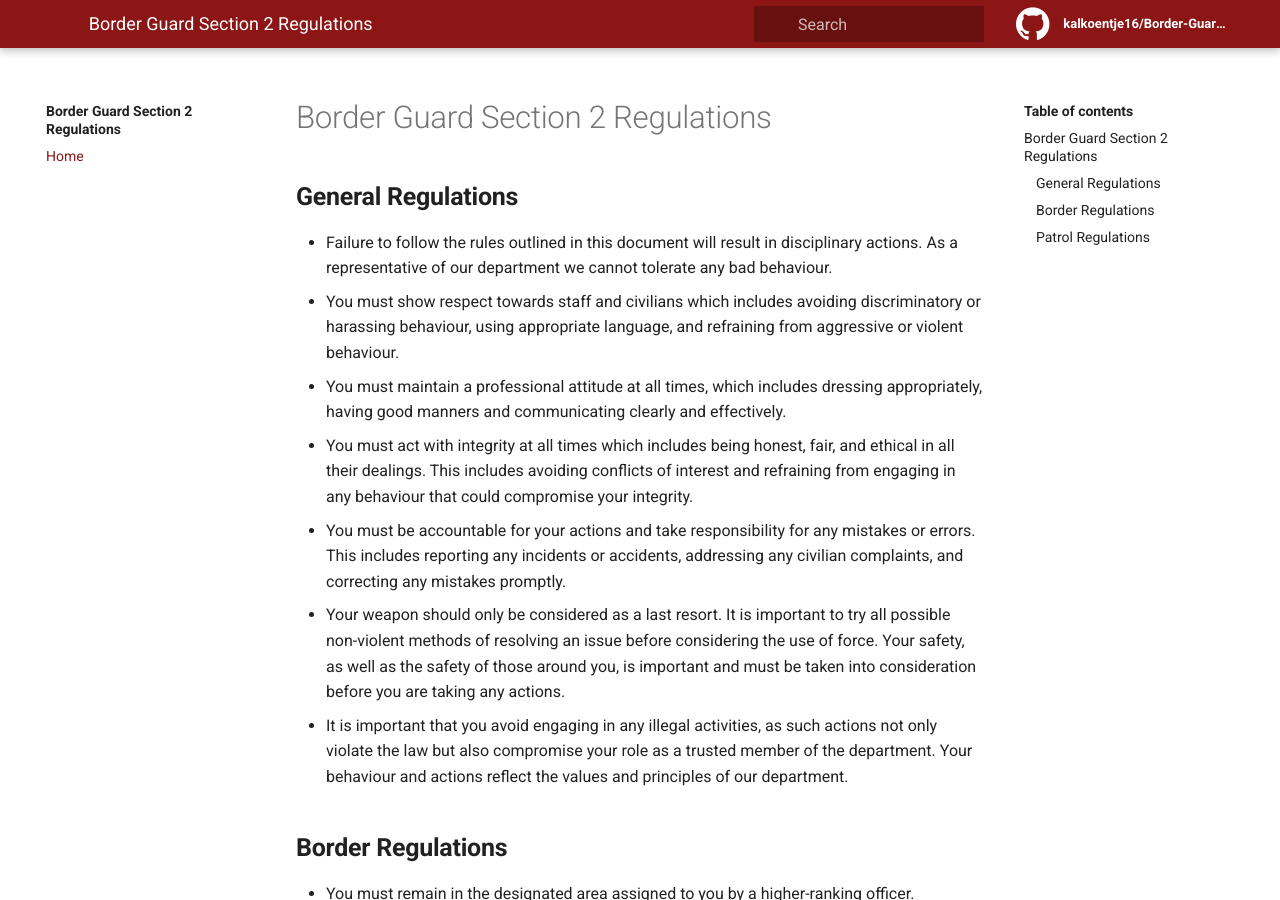
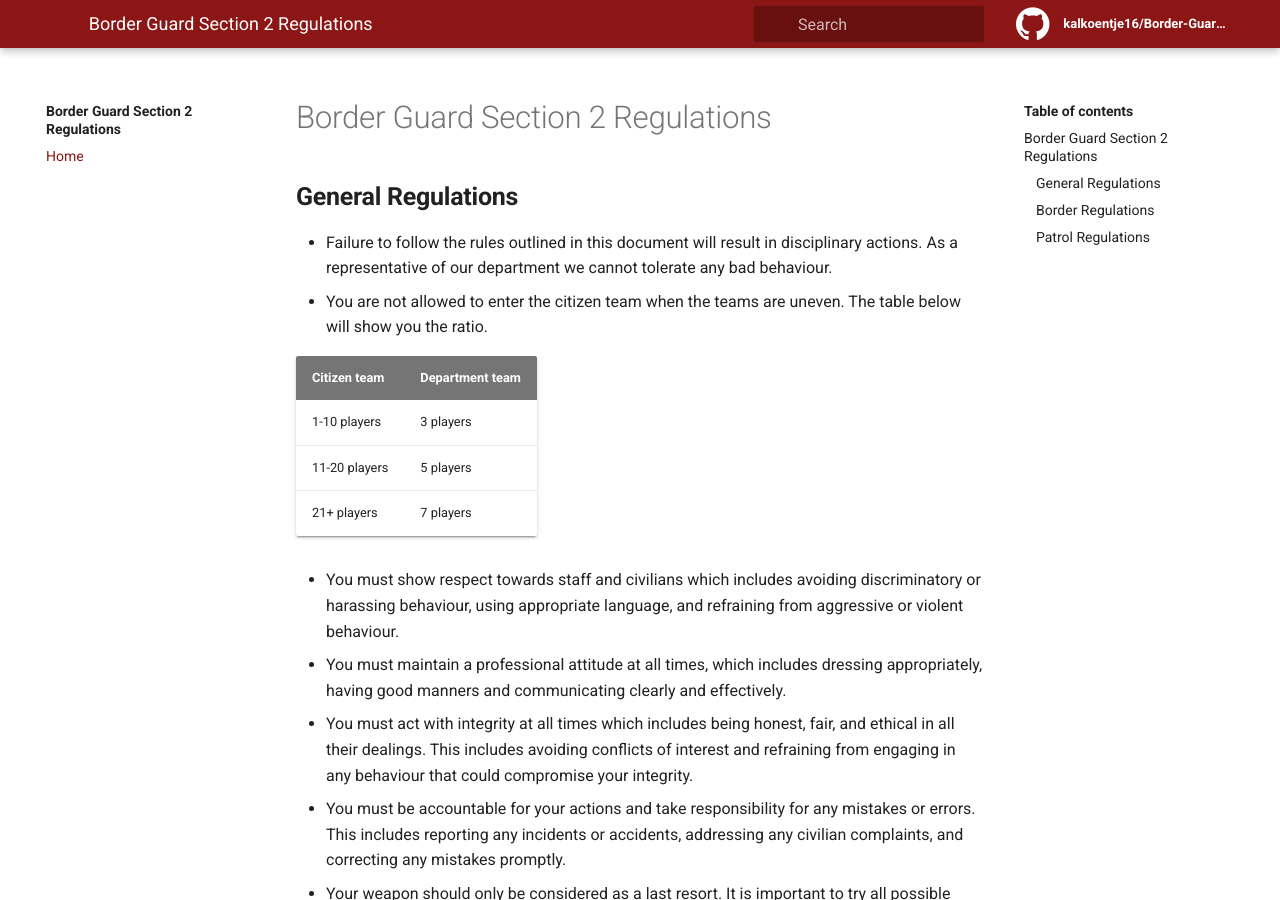
Before and after one commit to kalkoentje16/Border-Guard-Section-2-Regulations, a Jekyll site: the page built from pages/index.md, in a window 1280 px wide and 900 px high. Built offline with Jekyll 4.4.1, drawn with Linux system fonts in a browser that asks for light colours.

Commit message:
Update index.md

```diff
--- a/pages/index.md
+++ b/pages/index.md
@@ -9,6 +9,15 @@ permalink: /
 ## **General Regulations**
 
 - Failure to follow the rules outlined in this document will result in disciplinary actions. As a representative of our department we cannot tolerate any bad behaviour.
+
+- You are not allowed to enter the citizen team when the teams are uneven. The table below will show you the ratio.
+
+|  **Citizen team**  | **Department team**  |
+|---|---|
+| 1-10 players | 3 players  |
+| 11-20 players | 5 players |
+| 21+ players | 7 players |
+
 
 - You must show respect towards staff and civilians which includes avoiding discriminatory or harassing behaviour, using appropriate language, and refraining from aggressive or violent behaviour.
 
```
